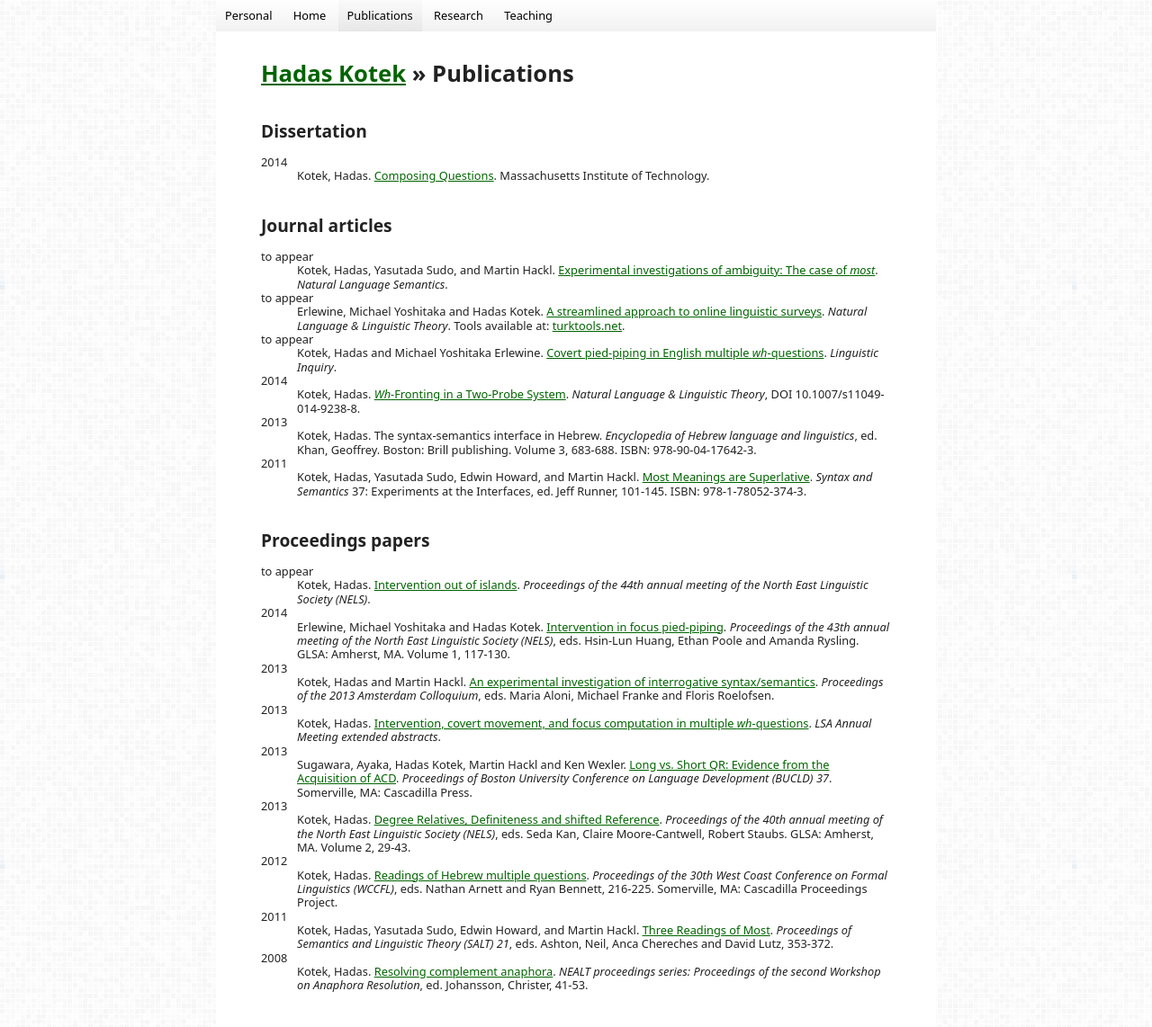
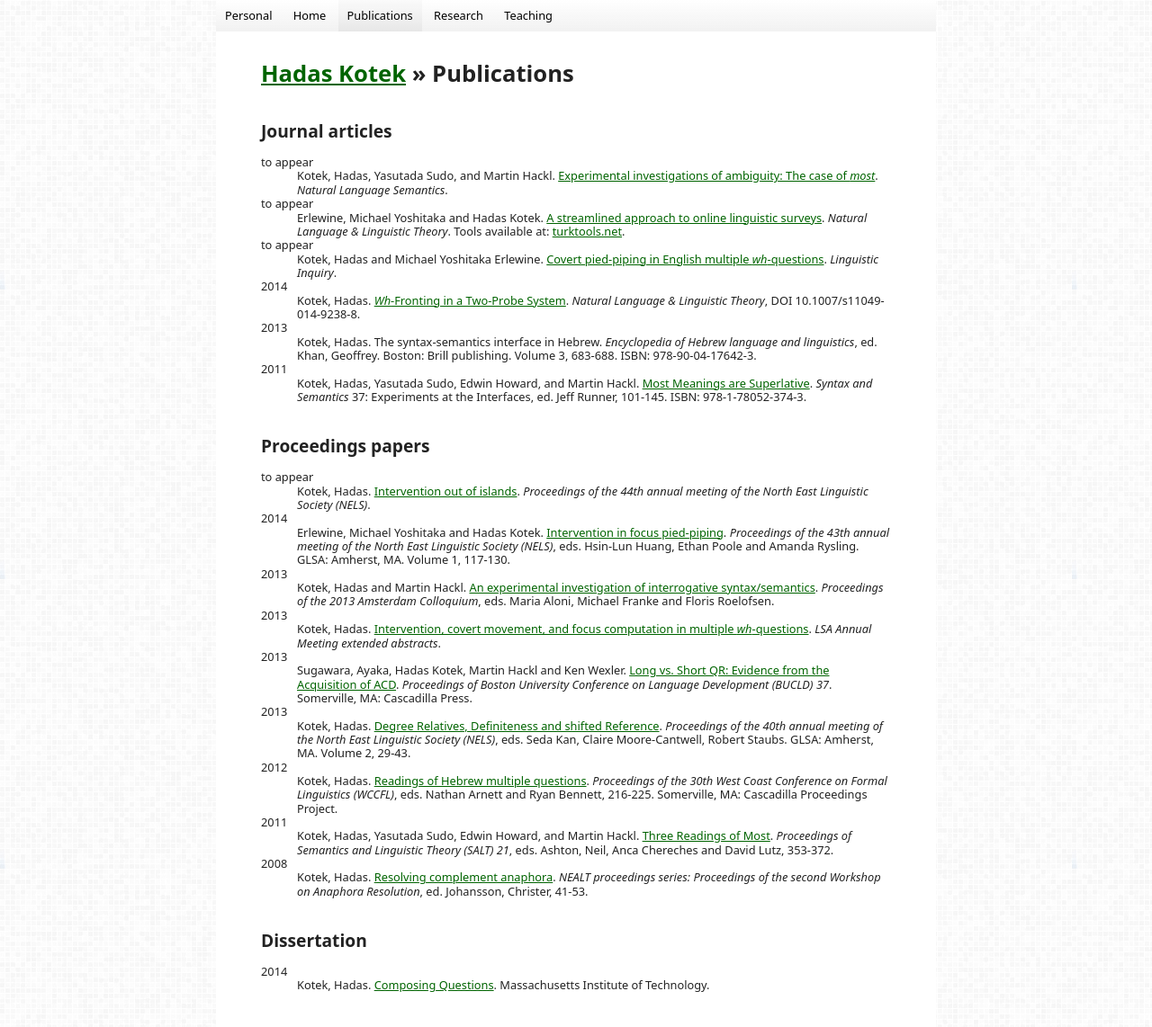
Before and after one commit to hkotek/hkotek.com, a Jekyll site: the page built from publications.md, in a window 1280 px wide and 1167 px high. Shown: the top 1142 px of the window at 90% size. Built offline with Jekyll 4.4.1, drawn with Linux system fonts in a browser that asks for light colours; part of the change alters nothing that is shown.

```diff
--- a/publications.md
+++ b/publications.md
@@ -2,13 +2,6 @@
 layout: default
 title: Publications
 ---
-
-Dissertation
-------------
-
-2014
-: Kotek, Hadas. [Composing Questions](Kotek-dissertation.pdf). Massachusetts Institute of Technology.
-
 
 Journal articles
 ----------------
@@ -61,3 +54,10 @@ to appear
 
 2008
 : Kotek, Hadas. [Resolving complement anaphora](Kotek%20-%20Resolving%20complement%20anaphora.pdf). *NEALT proceedings series: Proceedings of the second Workshop on Anaphora Resolution*, ed. Johansson, Christer, 41-53.
+
+
+Dissertation
+------------
+
+2014
+: Kotek, Hadas. [Composing Questions](Kotek-dissertation.pdf). Massachusetts Institute of Technology.
```
